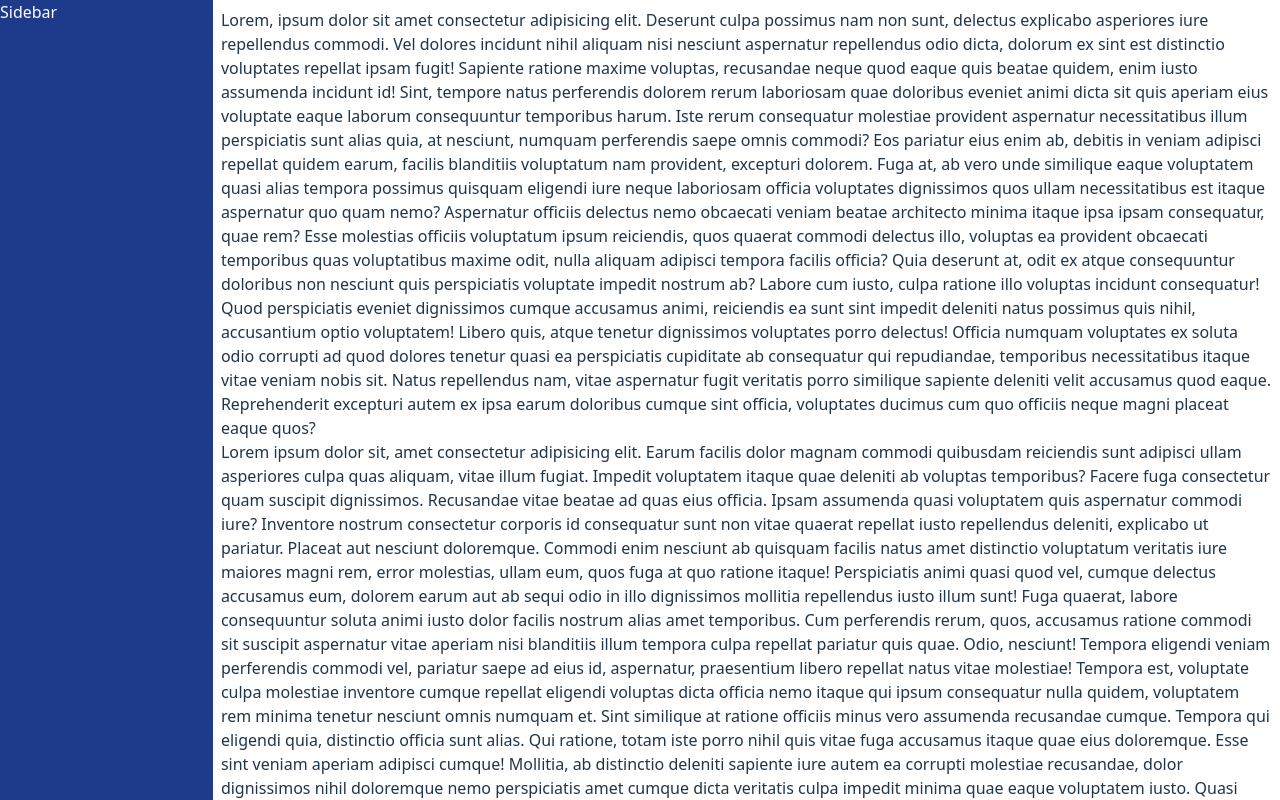
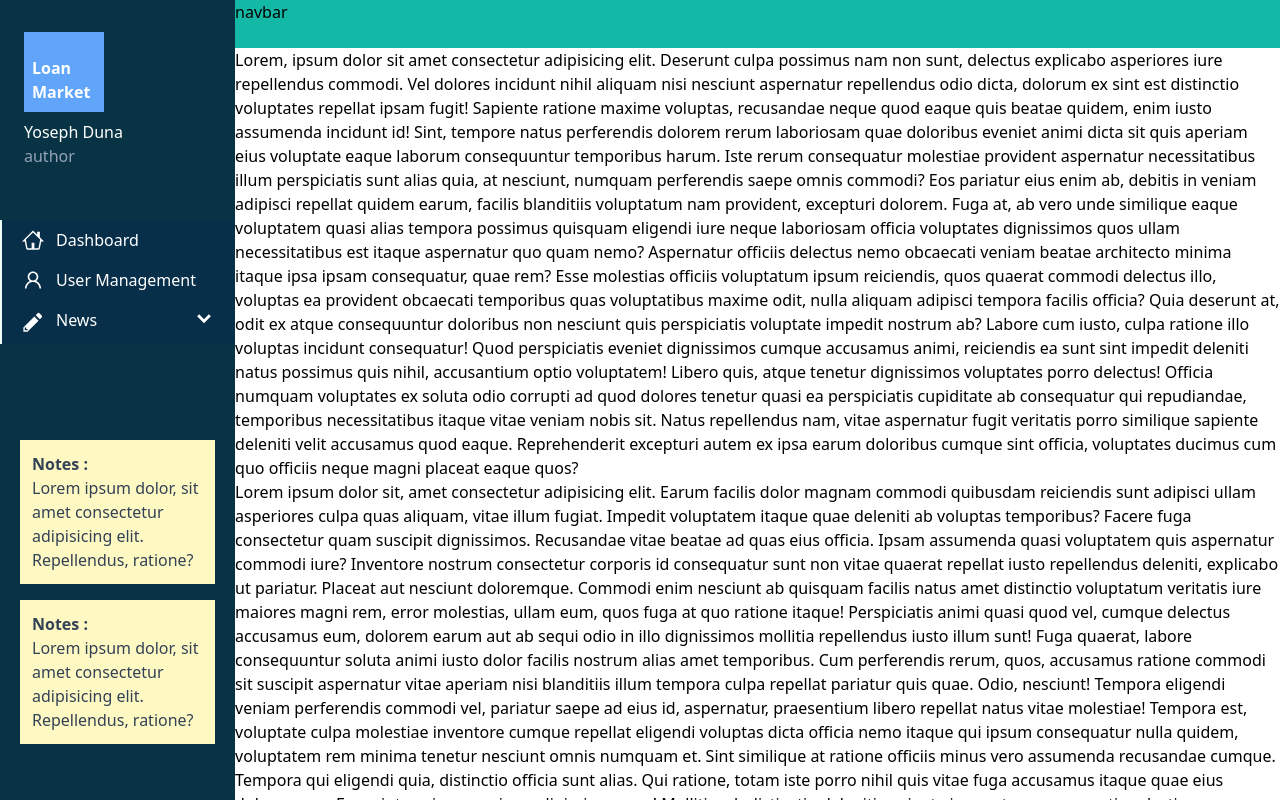
Before and after one commit to RendraAndriansyah/Loan-Market---assessment-, a React (Vite) app: page / in a window 1280 px wide. Shown: the top 800 px of the page. Built offline with nearby package versions, Linux system fonts and the light colour scheme.

Commit message:
add sidebar component

```diff
--- a/package.json
+++ b/package.json
@@ -21,6 +21,7 @@
     "@typescript-eslint/parser": "^6.0.0",
     "@vitejs/plugin-react": "^4.0.3",
     "autoprefixer": "^10.4.15",
+    "daisyui": "^3.5.1",
     "eslint": "^8.45.0",
     "eslint-plugin-react-hooks": "^4.6.0",
     "eslint-plugin-react-refresh": "^0.4.3",
--- a/src/App.tsx
+++ b/src/App.tsx
@@ -1,9 +1,9 @@
+import Layout from "./components/layouts/Layout";
+
 function App() {
 	return (
-		<div className="flex">
-			<aside className="bg-blue-900 w-64 h-screen sticky top-0 text-white">Sidebar</aside>
-
-			<main className="w-full p-2">
+		<Layout>
+			<main className="w-full">
 				<h1>
 					Lorem, ipsum dolor sit amet consectetur adipisicing elit. Deserunt culpa
 					possimus nam non sunt, delectus explicabo asperiores iure repellendus commodi.
@@ -87,7 +87,7 @@ function App() {
 					doloribus quae neque vitae.
 				</p>
 			</main>
-		</div>
+		</Layout>
 	);
 }
 
--- /dev/null
+++ b/src/components/fragments/Sidebar.tsx
@@ -0,0 +1,74 @@
+import { GoChevronDown, GoHome, GoPencil } from "react-icons/go";
+import { AiOutlineUser } from "react-icons/ai";
+
+const Sidebar = () => {
+	return (
+		<aside className="bg-cyan-950 w-72 h-screen sticky top-0 text-white ">
+			<BrandAvatar username="Yoseph Duna" statusUser="author" />
+			<menu className="pt-5">
+				<ul>
+					<ListMenu icon={<GoHome size={22} />} title="Dashboard" />
+					<ListMenu icon={<AiOutlineUser size={22} />} title="User Management" />
+					<ListMenu icon={<GoPencil size={22} />} title="News">
+						<button>
+							<i>
+								<GoChevronDown size={22} />
+							</i>{" "}
+						</button>
+					</ListMenu>
+				</ul>
+			</menu>
+
+			<div id="notes" className="pt-20">
+				<Notes />
+				<Notes />
+			</div>
+		</aside>
+	);
+};
+
+type BrandAvatarProps = {
+	username: string;
+	statusUser: string;
+};
+
+const BrandAvatar = ({ username, statusUser }: BrandAvatarProps) => {
+	return (
+		<div id="top" className="px-6 py-8">
+			<div id="logo" className="flex w-20 h-20 bg-blue-400 justify-center items-end p-2">
+				<h1 className="font-semibold text-base">Loan Market</h1>
+			</div>
+			<p className="font-medium pt-2">{username}</p>
+			<p className="text-slate-400 font-medium">{statusUser}</p>
+		</div>
+	);
+};
+
+type ListMenuProps = {
+	title: string;
+	icon: JSX.Element;
+	children?: JSX.Element;
+};
+
+const ListMenu = ({ title, icon, children }: ListMenuProps) => {
+	return (
+		<li className="flex items-center bg-sky-950 border-l-emerald-50 border-l-2 px-5 py-2 ">
+			<i className="pr-3">{icon}</i>
+			<div className="w-full flex justify-between">
+				<p>{title}</p>
+				<p>{children}</p>
+			</div>
+		</li>
+	);
+};
+
+const Notes = () => {
+	return (
+		<div className="bg-yellow-100 text-slate-700 p-3 mx-5 my-4">
+			<h1 className="font-semibold text-slate-700">Notes :</h1>
+			Lorem ipsum dolor, sit amet consectetur adipisicing elit. Repellendus, ratione?
+		</div>
+	);
+};
+
+export default Sidebar;
--- /dev/null
+++ b/src/components/layouts/Layout.tsx
@@ -0,0 +1,16 @@
+import Sidebar from "../fragments/Sidebar";
+
+const Layout = ({ children }: { children: JSX.Element }) => {
+	return (
+		<div className="flex relative">
+			<Sidebar />
+			<div id="content" className="relative w-full">
+				<nav className="w-full bg-teal-500 h-12">navbar</nav>
+				{children}
+				<footer className="absolute bottom-0 bg-red-400 w-full h-10">footer</footer>
+			</div>
+		</div>
+	);
+};
+
+export default Layout;
--- a/src/index.css
+++ b/src/index.css
@@ -1,16 +1,3 @@
 @tailwind base;
 @tailwind components;
 @tailwind utilities;
-
-@media (prefers-color-scheme: light) {
-  :root {
-    color: #213547;
-    background-color: #ffffff;
-  }
-  a:hover {
-    color: #747bff;
-  }
-  button {
-    background-color: #f9f9f9;
-  }
-}
--- a/tailwind.config.js
+++ b/tailwind.config.js
@@ -4,5 +4,4 @@ export default {
 	theme: {
 		extend: {},
 	},
-	plugins: [],
 };
```
Also changed, not shown: 1 other file (tests, documents, lock files or other folders).
